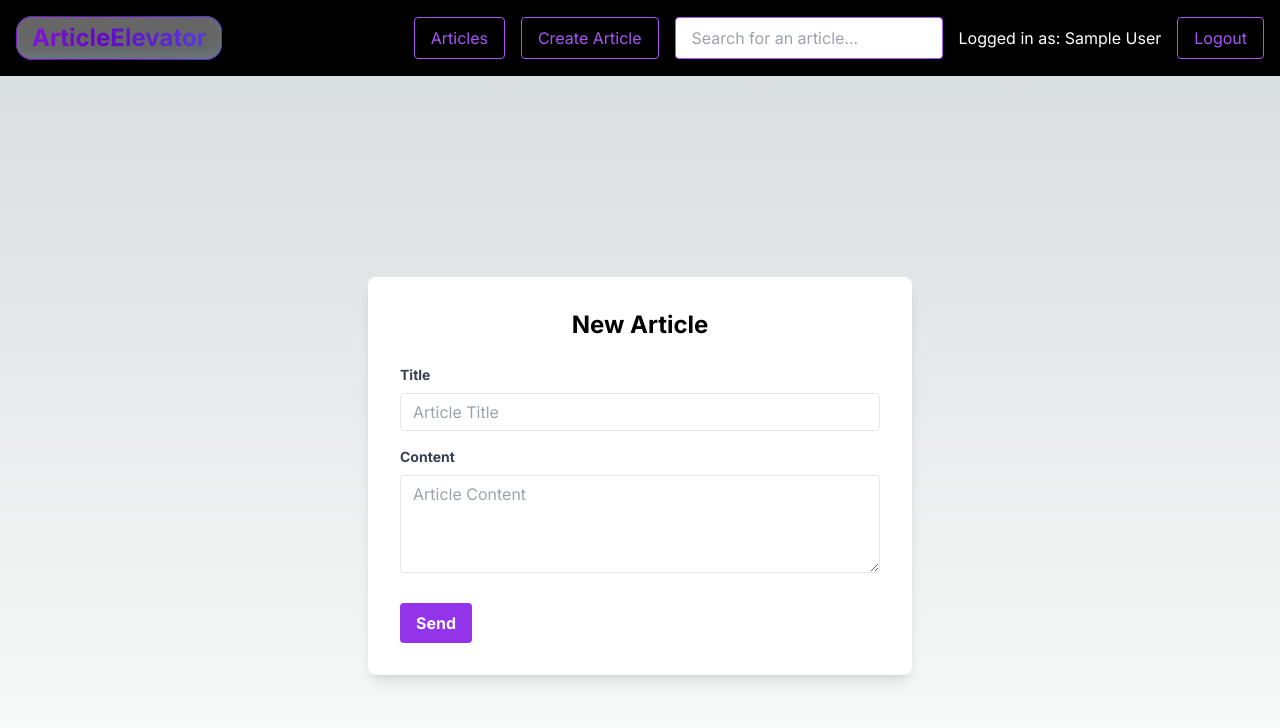
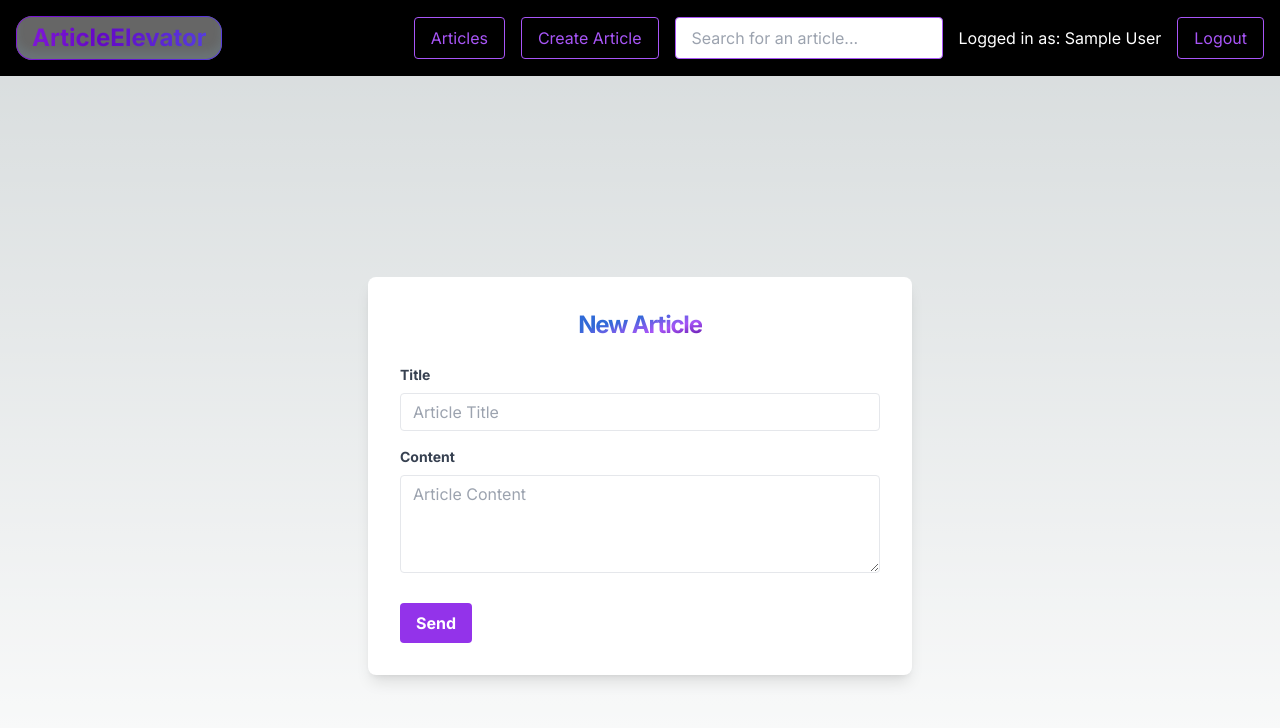
Before and after one commit to SarahE-Dev/internship-project, a Next.js app: page /create in a window 1280 px wide. Shown: the top 728 px of the page. Built offline with nearby package versions, Linux system fonts and the light colour scheme; sample sign-in values are in the browser's storage.

Commit message:
Color Text on Create

```diff
--- a/src/app/components/FullNeonCard.js
+++ b/src/app/components/FullNeonCard.js
@@ -2,7 +2,7 @@ import { NeonGradientCard } from "./NeonGradientCard";
 
 export function FullNeonCard() {
   return (
-    <NeonGradientCard className="max-w-xl mt-2 mx-auto items-center justify-center text-center">
+    <NeonGradientCard className="sm:max-w-xl max-w-60 mt-2 mx-auto items-center justify-center text-center">
       <span className="pointer-events-none z-10 h-full whitespace-pre-wrap bg-gradient-to-br from-[#c640ff] from-35% to-[#4089ff] bg-clip-text text-center text-xl font-bold leading-none tracking-tighter text-transparent dark:drop-shadow-[0_5px_5px_rgba(0,0,0,0.8)]">
         Create and Store all of your Articles.
       </span>
--- a/src/app/create/page.js
+++ b/src/app/create/page.js
@@ -36,7 +36,11 @@ function CreatePage() {
   return (
     <div className='flex flex-col items-center justify-center h-screen p-4 mx-auto max-w-xl'>
         <form onSubmit={handleSubmit} className="w-full bg-white p-8 rounded-lg shadow-lg">
-    <h2 className="text-2xl font-bold text-center mb-6 text-black">New Article</h2>
+    <h2 className="text-2xl font-bold text-center mb-6 text-black">
+    <span className="pointer-events-none z-10 h-full whitespace-pre-wrap bg-gradient-to-br from-[#306ad7] via-purple-500 from-35% to-[#530c9b] bg-clip-text text-center text-2xl font-bold leading-none tracking-tighter text-transparent dark:drop-shadow-[0_5px_5px_rgba(0,0,0,0.8)]">
+        New Article
+      </span>
+      </h2>
     <div className="mb-4">
       <label className="block text-gray-700 text-sm font-bold mb-2" htmlFor="title">
         Title
```
